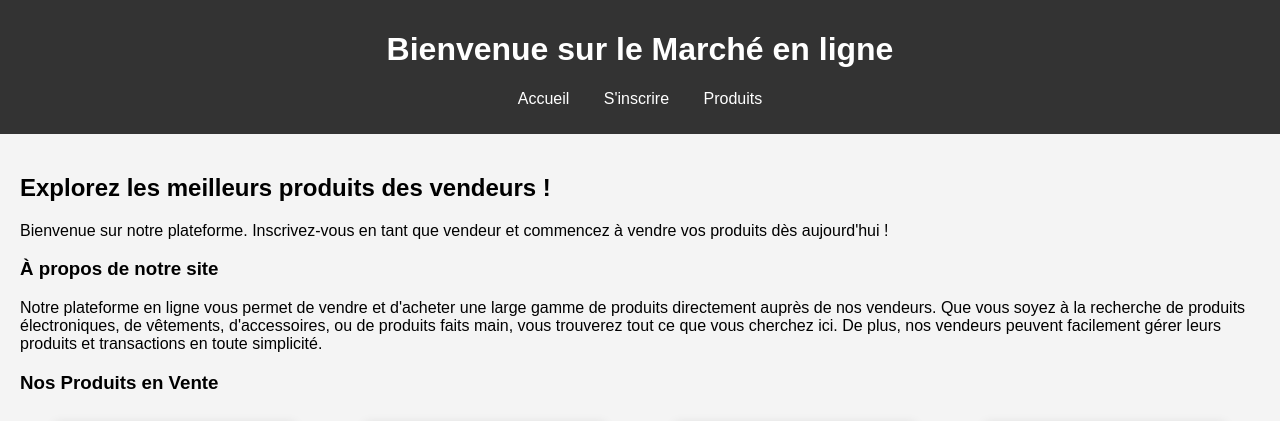
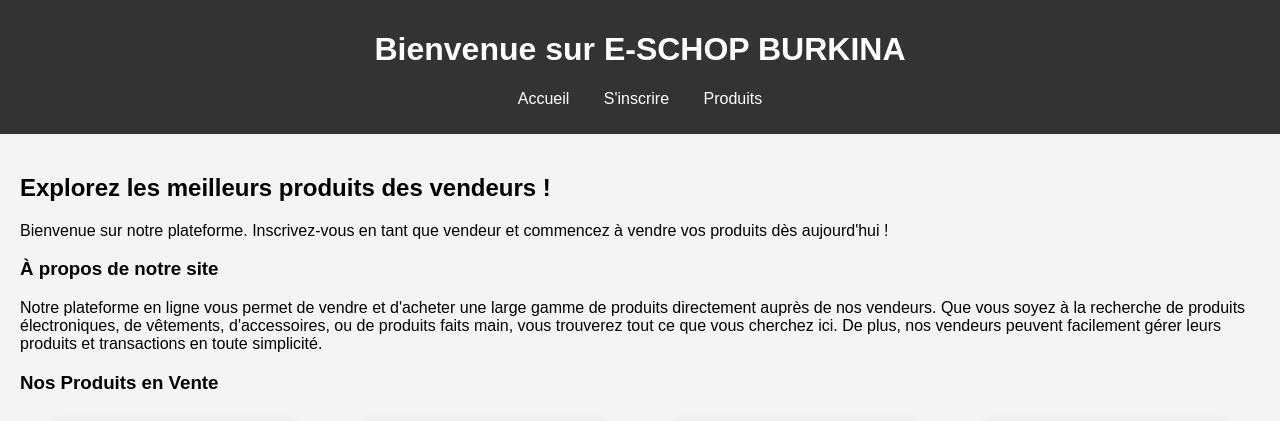
Before and after one commit to 67leon/index., a plain HTML site: page index.html in a window 1280 px wide. Shown: the top 421 px of the page. Drawn offline with Linux system fonts and the light colour scheme.

Commit message:
index.html

```diff
--- a/index.html
+++ b/index.html
@@ -97,7 +97,7 @@
 </head>
 <body>
     <header>
-        <h1>Bienvenue sur le Marché en ligne</h1>
+        <h1>Bienvenue sur E-SCHOP BURKINA</h1>
         <nav>
             <ul>
                 <li><a href="index.html" onclick="showPage('accueil')">Accueil</a></li>
```
